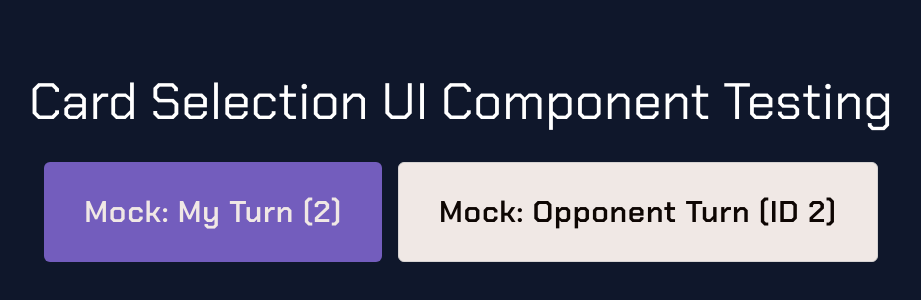
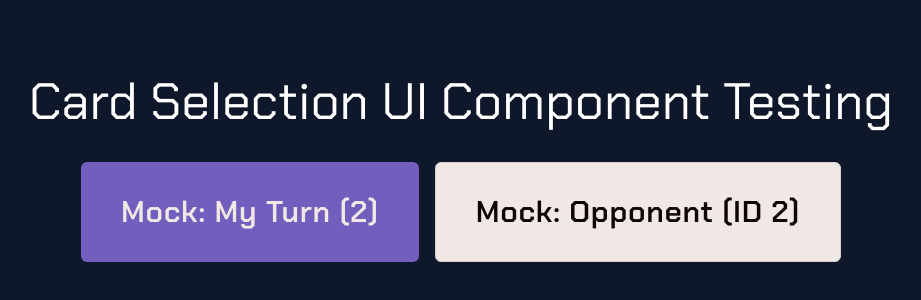
Before and after one commit to 42VN-Pasila/frontend, a React (Vite) app: page /dev/modal in a window 1280 px wide. Shown: the part 232-532 px from the top of the page, without its empty margins (179-1100 px from the left). Built offline with nearby package versions, Linux system fonts and the light colour scheme; no server answers.

Commit message:
small changes: update path for mock users

```diff
--- a/src/pages/Dev/ModalTest.tsx
+++ b/src/pages/Dev/ModalTest.tsx
@@ -37,7 +37,7 @@ const ModalTestPage = () => {
           variant="inverse"
           size="large"
         >
-          Mock: Opponent Turn (ID 2)
+          Mock: Opponent (ID 2)
         </Button>
       </div>
 
--- a/src/pages/Game/components/CardSelectionModal.tsx
+++ b/src/pages/Game/components/CardSelectionModal.tsx
@@ -1,5 +1,6 @@
 import { useState, useEffect } from "react";
 import { Button } from "@/shared/components";
+import Ed from "../../../assets/Ed.png";
 import Edd from "../../../assets/Edd.png";
 import Eddy from "../../../assets/Eddy.png";
 import Plank from "../../../assets/Plank 1.png";
@@ -11,7 +12,7 @@ interface Opponent {
 }
 
 const MOCK_OPPONENTS: Opponent[] = [
-  { id: 4, username: "Huong", avatarUrl: Edd },
+  { id: 4, username: "Huong", avatarUrl: Ed },
   { id: 2, username: "Tan", avatarUrl: Edd },
   { id: 3, username: "Triet", avatarUrl: Eddy },
   { id: 1, username: "Kha", avatarUrl: Plank },
@@ -98,7 +99,6 @@ function getPositions(opponents: Opponent[], localId: number): Positions {
   return { top, left, right };
 }
 
-
 export const CardSelectionModal = ({
   activePlayerId,
   localPlayerId,
@@ -122,7 +122,7 @@ export const CardSelectionModal = ({
     if (!isMyTurn) return;
 
     // Reset timer when modal opens
-    setTimeLeft(10);
+    setTimeLeft(100);
 
     const intervalId = setInterval(() => {
       setTimeLeft((prev) => Math.max(prev - 1, 0));
@@ -198,7 +198,7 @@ export const CardSelectionModal = ({
               </div>
 
               {/* 3. CENTER: Card Selection (Stays in the middle) */}
-              <div className="flex-1 flex flex-col gap-4 border-l border-slate-700 pl-8">
+              <div className="flex-2 flex flex-col gap-4 border-r border-slate-700 pl-8">
                 <h3 className="text-white uppercase text-sm tracking-widest font-bold">
                   Pick a Card:
                 </h3>
```
